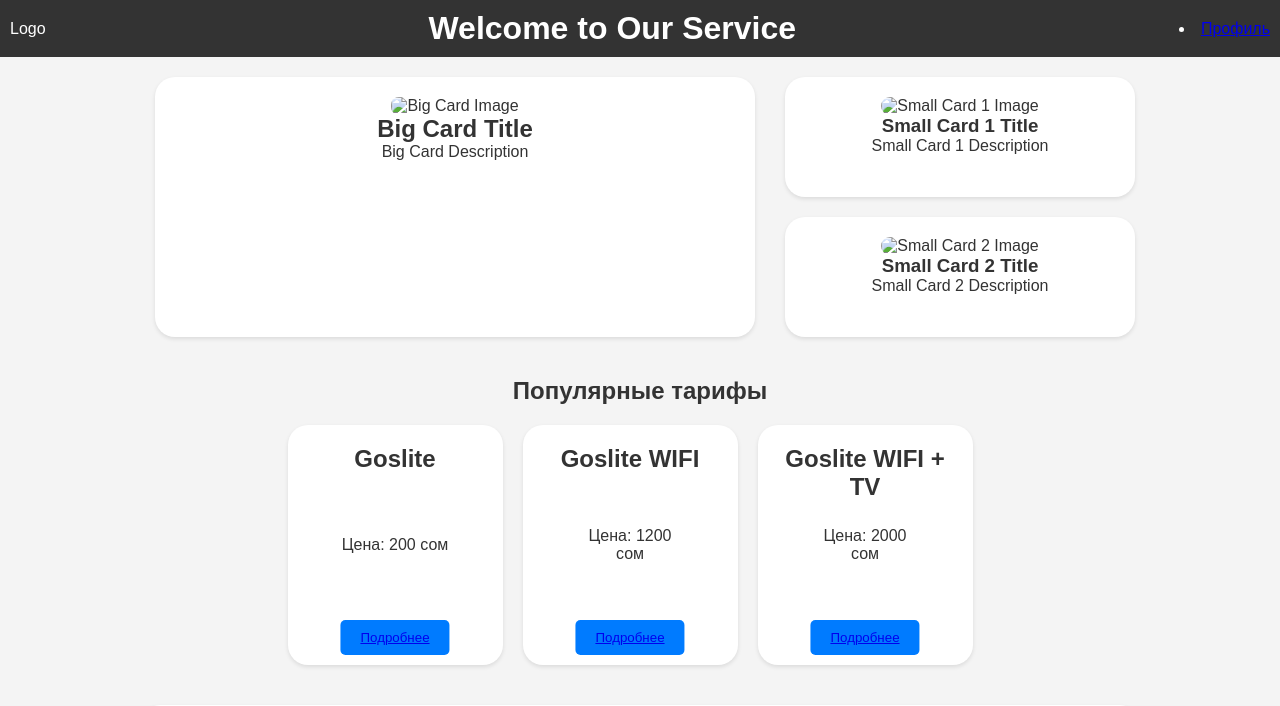
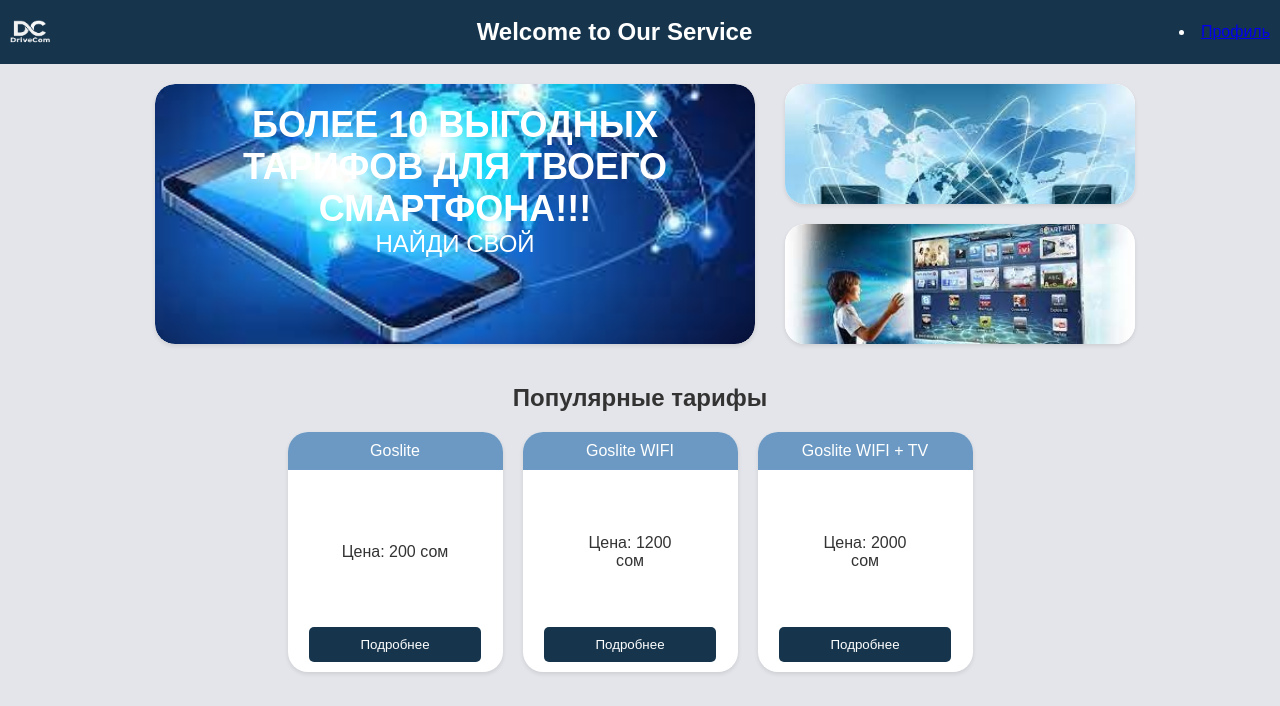
Before and after one commit to Zinko17/PracticeProject, a Django app: page / in a window 1280 px wide. Shown: the top 706 px of the page. Run offline with Django 4.2, Linux system fonts and the light colour scheme; data comes from the database, SQL or seed files in the repository.

Commit message:
add some styles to main page

```diff
--- a/mainapp/static/mainapp/css/main.css
+++ b/mainapp/static/mainapp/css/main.css
@@ -8,13 +8,14 @@
 /* Body styles */
 body {
     font-family: Arial, sans-serif;
-    background-color: #f4f4f4;
+    background-color: #E4E5EA;
     color: #333;
 }
 
+
 /* Header styles */
 header {
-    background-color: #333;
+    background-color: #16354d;
     color: #fff;
     padding: 10px;
     display: flex;
@@ -49,12 +50,29 @@ main {
     border-radius: 20px;
     box-shadow: 0 2px 4px rgba(0, 0, 0, 0.1);
     text-align: center;
+    position: relative; /* Добавим относительное позиционирование */
+    overflow: hidden; /* Скрытие избыточного контента */
 }
 
 .big-card img {
-    max-width: 100%;
-    border-radius: 8px;
+    width: 100%; /* Сделать изображение шириной 100% относительно родительского элемента */
+    height: 100%; /* Сделать изображение высотой 100% относительно родительского элемента */
+    border-radius: 20px; /* Применение скругленных углов к изображению */
+    object-fit: cover; /* Растягивание изображения, чтобы оно заполняло всю область без искажения */
+    position: absolute; /* Абсолютное позиционирование внутри родительского элемента */
+    top: 0; /* Поместить изображение вверху карточки */
+    left: 0; /* Поместить изображение слева карточки */
 }
+
+.overlay-text {
+    position: absolute; /* Абсолютное позиционирование */
+    top: 0; /* Прикрепляем текст к верхней границе карточки */
+    left: 0; /* Прикрепляем текст к левой границе карточки */
+    padding: 20px; /* Отступы для текста */
+    color: white; /* Цвет текста */
+    font-size: 24px; /* Размер шрифта */
+}
+
 
 .small-cards {
     text-align: center;
@@ -64,19 +82,46 @@ main {
     margin-left: 20px; /* Расстояние между большой и маленькими карточками */
 }
 
-.small-card {
+.small-card1 {
+    position: relative; /* Установка позиции относительно родительского элемента */
     padding: 20px;
     margin-bottom: 20px;
     background-color: #fff;
     border-radius: 20px;
     box-shadow: 0 2px 4px rgba(0, 0, 0, 0.1);
     height: 120px;
+    overflow: hidden; /* Скрытие содержимого, выходящего за границы контейнера */
 }
 
-.small-card img {
-    max-width: 100%;
+.small-card2 {
+    position: relative; /* Установка позиции относительно родительского элемента */
+    padding: 20px;
+    margin-bottom: 20px;
+    background-color: #fff;
     border-radius: 20px;
+    box-shadow: 0 2px 4px rgba(0, 0, 0, 0.1);
+    height: 120px;
+    overflow: hidden; /* Скрытие содержимого, выходящего за границы контейнера */
 }
+
+.small-card1 img {
+    position: absolute; /* Установка позиции абсолютно внутри .small-card */
+    top: 0; /* Размещение изображения в верхнем левом углу .small-card */
+    left: 0;
+    width: 100%; /* Сделать изображение шириной 100% относительно .small-card */
+    height: auto; /* Автоматическое определение высоты для сохранения пропорций */
+    border-radius: 20px; /* Применение скругленных углов к изображению */
+}
+
+.small-card2 img {
+    position: absolute; /* Установка позиции абсолютно внутри .small-card */
+    top: 0; /* Размещение изображения в верхнем левом углу .small-card */
+    left: 0;
+    width: 100%; /* Сделать изображение шириной 100% относительно .small-card */
+    height: auto; /* Автоматическое определение высоты для сохранения пропорций */
+    border-radius: 20px; /* Применение скругленных углов к изображению */
+}
+
 
 /* Block 2 styles */
 .block2 {
@@ -112,10 +157,6 @@ main {
     font-size: 24px;
 }
 
-.details-link {
-  text-decoration: none; /* Удалить подчеркивание */
-  color: inherit; /* Использовать цвет текста по умолчанию */
-}
 
 .price {
     position: absolute;
@@ -131,16 +172,30 @@ main {
     left: 50%;
     transform: translateX(-50%);
     padding: 10px 20px;
-    background-color: #007bff; /* Синий цвет */
+    background-color: #16354d;
     color: white;
     border: none;
     border-radius: 5px;
     cursor: pointer;
     transition: background-color 0.3s ease;
+    width: 80%
 }
 
 .details-button:hover {
     background-color: #0056b3; /* Темнотинко-синий при наведении */
+}
+
+.service-name {
+    background-color: #6b99c3;
+    color: white;
+    padding: 10px;
+    border-top-left-radius: 20px;
+    border-top-right-radius: 20px;
+    position: absolute;
+    top: 0;
+    left: 0;
+    right: 0;
+    text-align: center;
 }
 
 /* Block 3 styles */
--- a/mainapp/templates/mainapp/main.html
+++ b/mainapp/templates/mainapp/main.html
@@ -10,10 +10,12 @@
 <body>
     <header>
         <div class="logo">
-            <a href="/">Logo</a>
+            <a href="/">
+                <img src="{% static 'mainapp/img/logo.png' %}" alt="Logo" width="40" height="40">
+            </a>
         </div>
         <div class="header-text">
-            <h1>Welcome to Our Service</h1>
+            <h2>Welcome to Our Service</h2>
         </div>
         <div class="profile-button">
             <li><a href="/profile/">Профиль</a></li>
@@ -23,20 +25,18 @@
     <main>
         <section class="block1">
             <div class="big-card">
-                <img src="{{ big_card_image }}" alt="Big Card Image">
-                <h2>Big Card Title</h2>
-                <p>Big Card Description</p>
+                <img src="{% static 'mainapp/img/big_card1.jpg' %}" alt="Big Card Image">
+                <div class="overlay-text">
+                <h2>БОЛЕЕ 10 ВЫГОДНЫХ ТАРИФОВ ДЛЯ ТВОЕГО СМАРТФОНА!!!</h2>
+                <p>НАЙДИ СВОЙ</p>
+            </div>
             </div>
             <div class="small-cards">
-                <div class="small-card">
-                    <img src="{{ small_card1_image }}" alt="Small Card 1 Image">
-                    <h3>Small Card 1 Title</h3>
-                    <p>Small Card 1 Description</p>
+                <div class="small-card1">
+                    <img src="{% static 'mainapp/img/smol_card1.jpg' %}" alt="Small Card 1 Image">
                 </div>
-                <div class="small-card">
-                    <img src="{{ small_card2_image }}" alt="Small Card 2 Image">
-                    <h3>Small Card 2 Title</h3>
-                    <p>Small Card 2 Description</p>
+                <div class="small-card2">
+                    <img src="{% static 'mainapp/img/smol_card2.jpg' %}" alt="Small Card 2 Image">
                 </div>
             </div>
         </section>
@@ -46,11 +46,14 @@
             {% for service in services %}
             <div class="service-cards">
                 <div class="service-card">
-                    <h2>{{ service.name }}</h2>
+                    <div class="service-name">
+                        <p>{{ service.name }}</p>
+                    </div>
                     <div class="price">
                         <p>Цена: {{ service.price }} сом</p>
                     </div>
-                    <button class="details-button"><a href="{% url 'service_detail' service.id %}">Подробнее</a></button>
+                    <button class="details-button" onclick="window.location.href='{% url 'service_detail' service.id %}'">Подробнее</button>
+
                 </div>
                 {% endfor %}
             </div>
```
Also changed, not shown: mainapp/static/mainapp/img/big_card1.jpg (added), mainapp/static/mainapp/img/logo.png (added), mainapp/static/mainapp/img/smol_card1.jpg (added), mainapp/static/mainapp/img/smol_card2.jpg (added).
